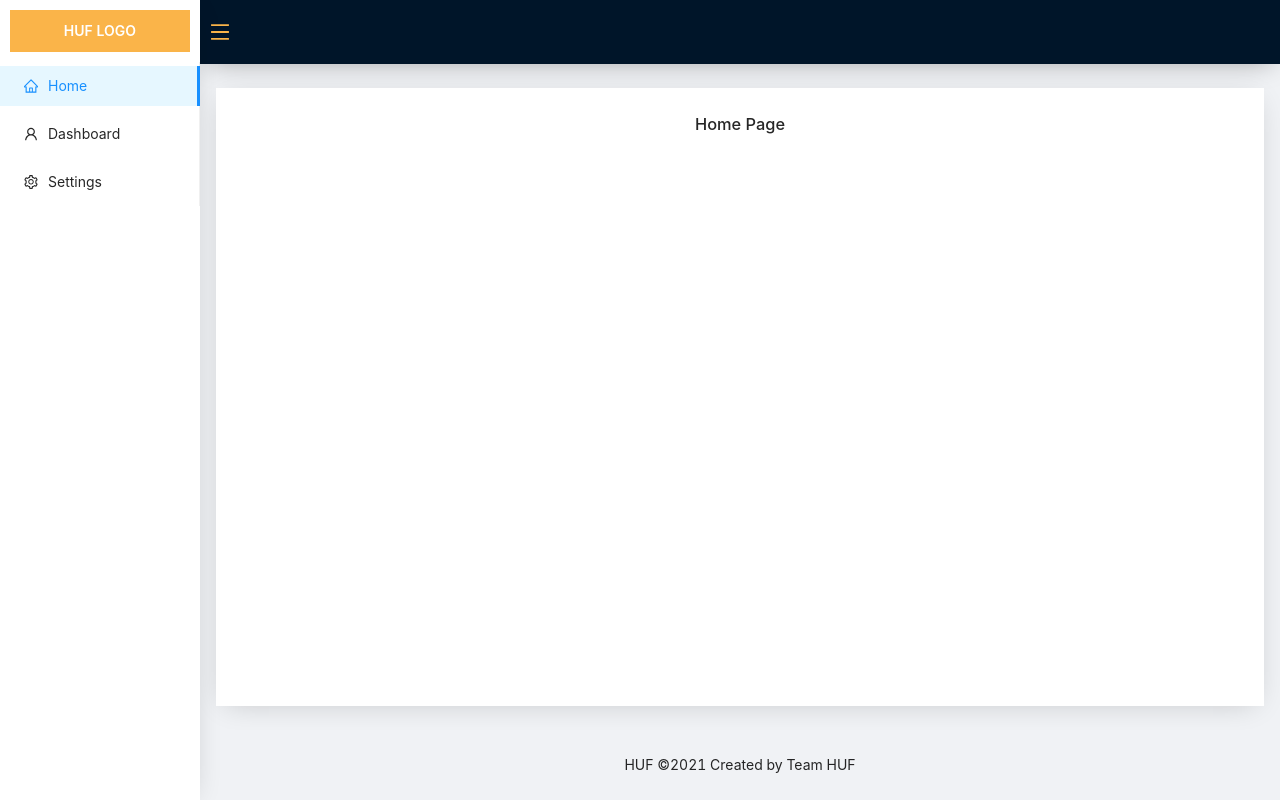
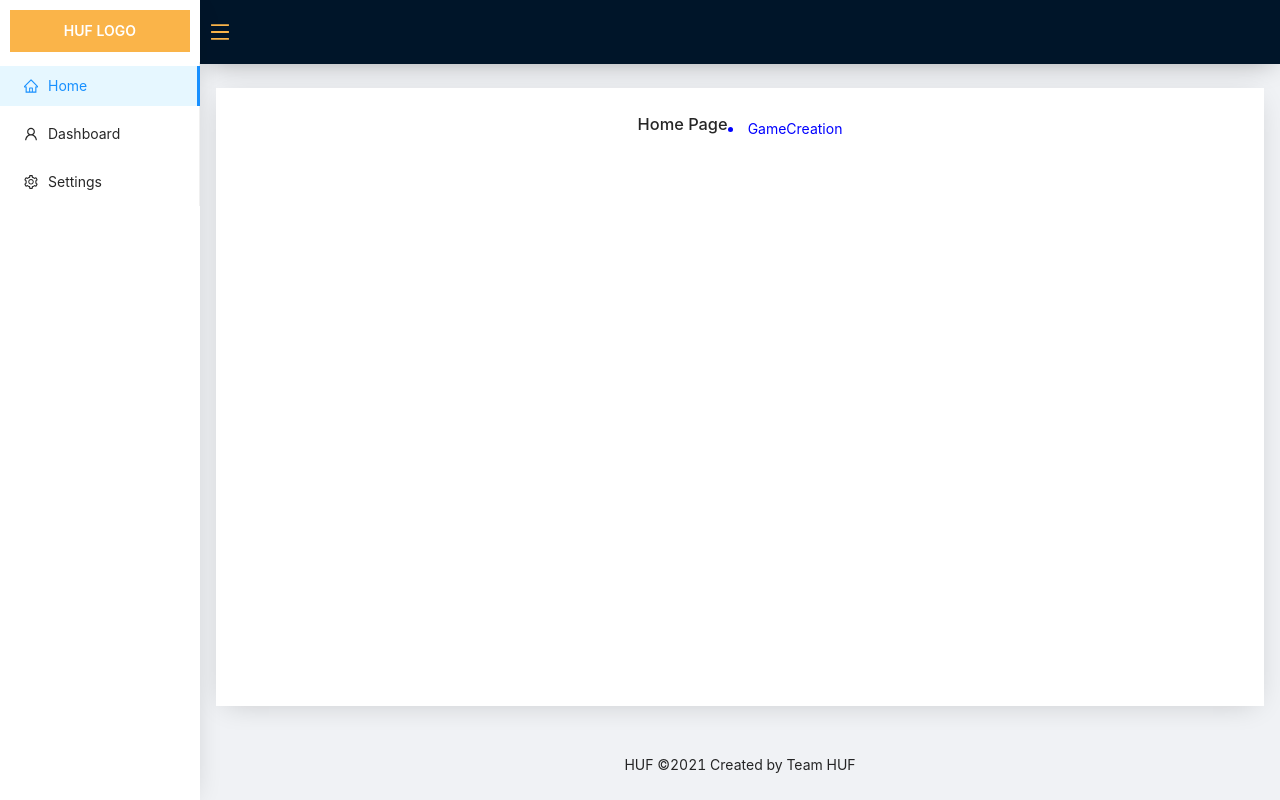
Before and after one commit to vishalraj23/CZ3003-HUF, a React (Create React App) app in the folder frontend/: page / in a window 1280 px wide. Built offline with nearby package versions, Linux system fonts and the light colour scheme.

Commit message:
Added Routing for game creation page

```diff
--- a/frontend/src/App.js
+++ b/frontend/src/App.js
@@ -37,10 +37,6 @@ const App = () => {
               <Route path="/" exact component={HomePage} />
               <Route path="/dashboard" exact component={DashboardPage} />
               <Route path="/settings" exact component={SettingsPage} />
-
-              {
-                "/* To-do: to be routed from home page later on (cuz idk how do now)*/"
-              }
               <Route path="/gamecreation" exact component={GameCreationPage} />
             </Switch>
           </Content>
--- a/frontend/src/pages/HomePage/index.js
+++ b/frontend/src/pages/HomePage/index.js
@@ -1,10 +1,19 @@
-
-import './index.css';
+import "./index.css";
+import { Card } from "antd";
+import { useHistory } from "react-router-dom";
 
 const HomePage = () => {
+  const history = useHistory();
   return (
     <div className="container">
       <h1>Home Page</h1>
+      <li
+        onClick={() => {
+          history.push("/gamecreation");
+        }}
+      >
+        GameCreation
+      </li>
     </div>
   );
 };
```
